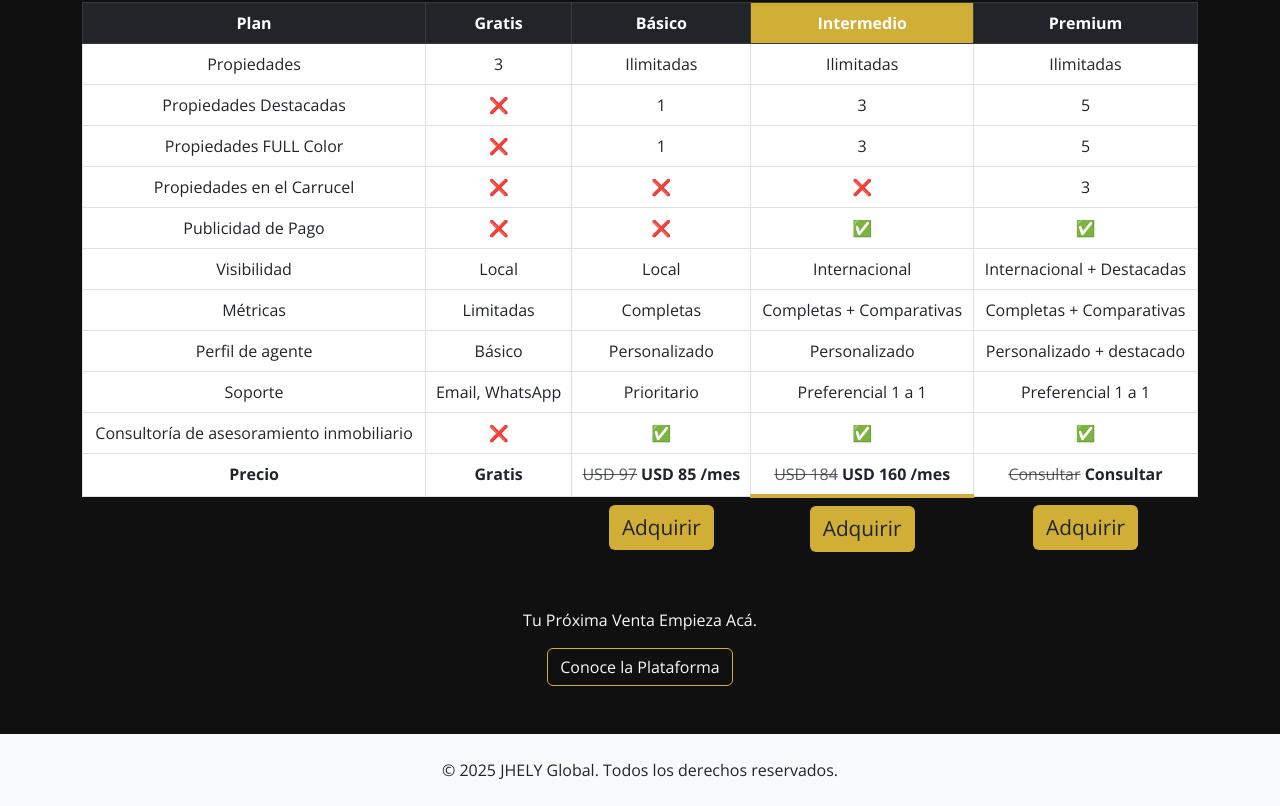
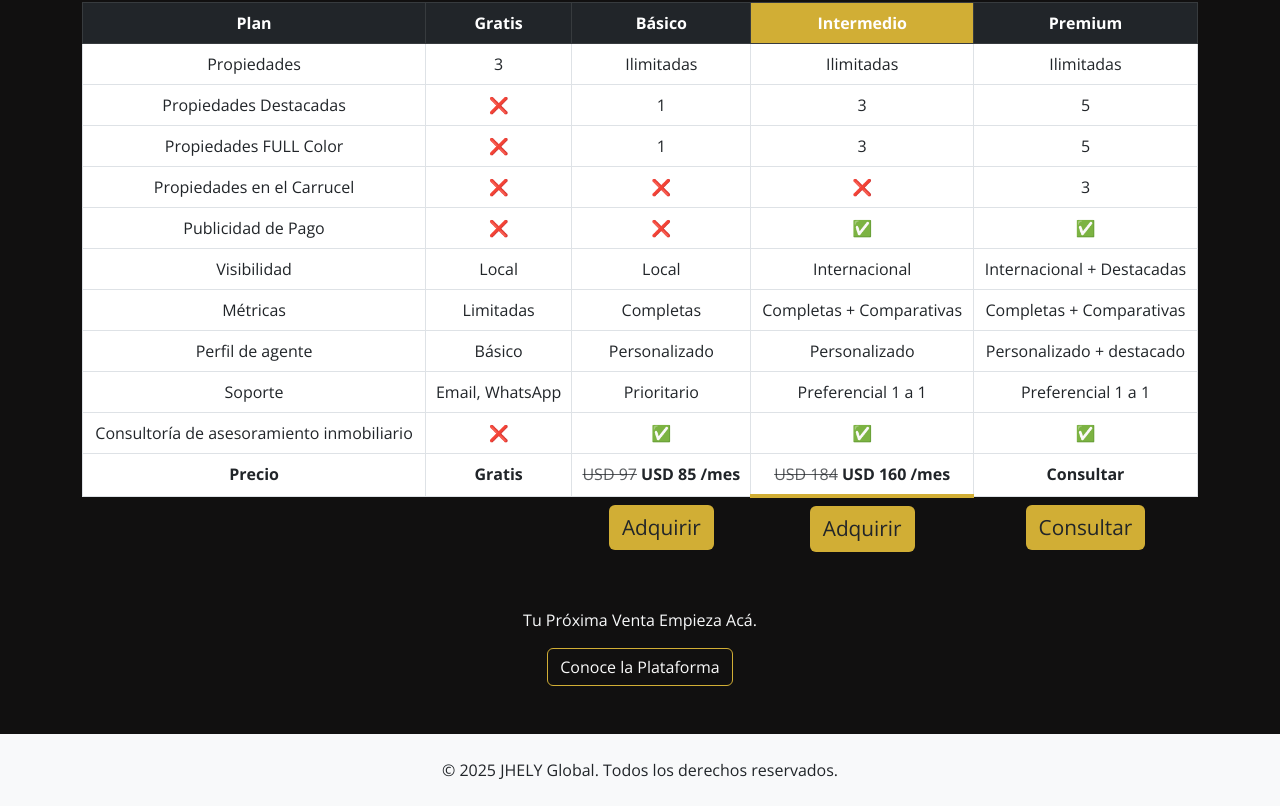
Before and after one commit to JHELY-Group/landing-jh, a plain HTML site: page index.html in a window 1280 px wide. Shown: the part 3334-4140 px from the top of the page. Drawn offline with nearby package versions, Linux system fonts and the light colour scheme.

Commit message:
Update premium button

```diff
--- a/index.html
+++ b/index.html
@@ -242,7 +242,7 @@
                   <strong>USD 160 /mes</strong>
                 </td>
                 <td>
-                  <s class="text-muted">Consultar</s>
+
                   <strong>Consultar</strong>
                 </td>
               </tr>
@@ -251,7 +251,7 @@
                 <td></td>
                 <td><a href="https://buy.stripe.com/aEUeVx9Syb4XaWsaF4" class="btn bg-jh">Adquirir</a></td>
                 <td><a href="https://buy.stripe.com/14kbJl9Syb4X5C87sR" class="btn bg-jh">Adquirir</a></td>
-                <td><a href="https://buy.stripe.com/4gwdRt2q6eh91lS7sQ" class="btn bg-jh">Adquirir</a></td>
+                <td><a href="http://api.whatsapp.com/send/?phone=34644079162&text=Hola%20quiero%20consultar%20sobre%20el%20plan%20premium" class="btn bg-jh">Consultar</a></td>
               </tr>
             </tbody>
           </table>
```
